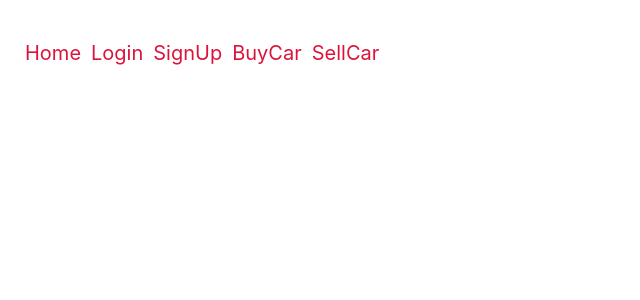
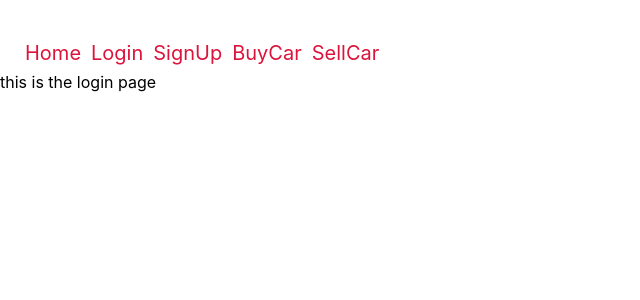
Before and after one commit to RobEgeland/on-track-fast, a React (Create React App) app: page /login in a window 1280 px wide. Shown: the top 300 px of the page, without its empty margins (0-640 px from the left). Built offline with nearby package versions, Linux system fonts and the light colour scheme.

Commit message:
add login component

```diff
--- a/src/App.js
+++ b/src/App.js
@@ -1,9 +1,9 @@
 import logo from './logo.svg';
-
 import './App.css';
 import { BrowserRouter as Router, Routes, Route } from 'react-router-dom'
 import Home from './components/Home'
 import NavBar from './components/NavBar';
+import Login from './components/Login';
 
 function App() {
   return (
@@ -11,6 +11,7 @@ function App() {
       <NavBar />
       <Routes>
         <Route exact path="/" element={ <Home /> }/>
+        <Route exact path='/login' element={ < Login />}/>
       </Routes>
     </Router>
   );
--- a/src/components/Home.js
+++ b/src/components/Home.js
@@ -5,7 +5,7 @@ function Home() {
     return (
         <div className="home">
             <h1>Welcome to on track fast</h1>
-            <p>go from sitting in your basement to racing on track before you know it</p>
+            <p>go from sitting in your basement to racing on track before you know it!</p>
         </div>
     )
 }
--- /dev/null
+++ b/src/components/Login.js
@@ -0,0 +1,11 @@
+import React from "react";
+
+function Login() {
+    return (
+        <div>
+            <p>this is the login page</p>
+        </div>
+    )
+}
+
+export default Login;
```
